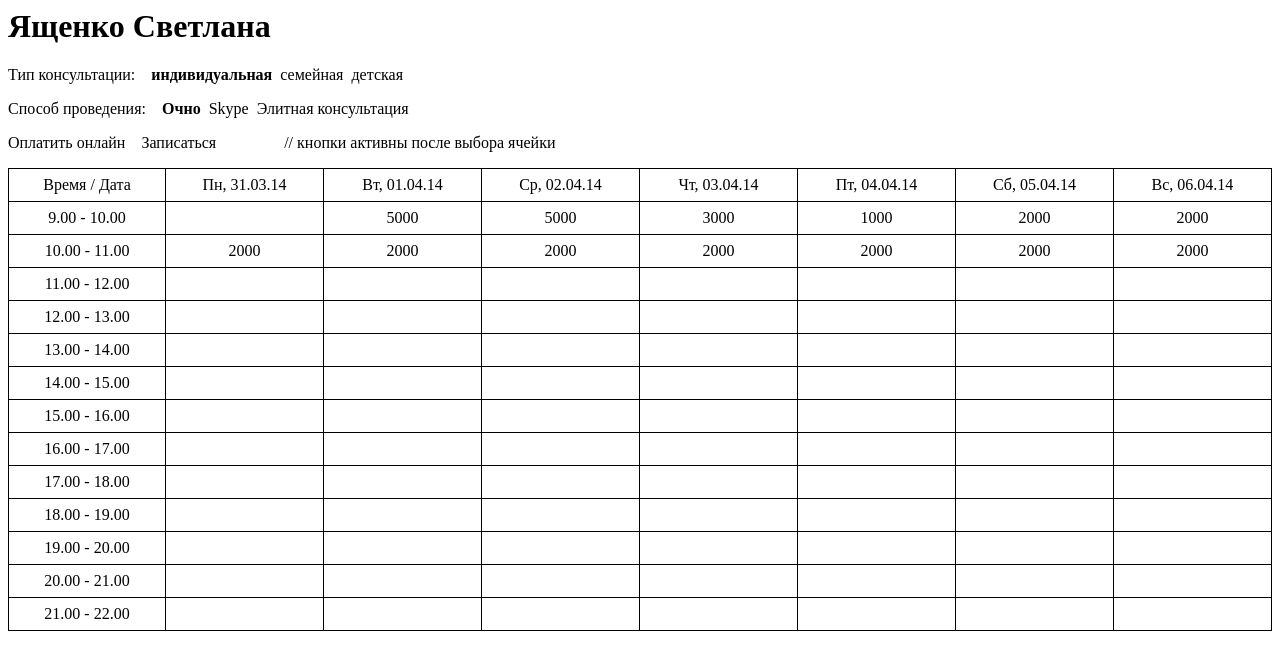
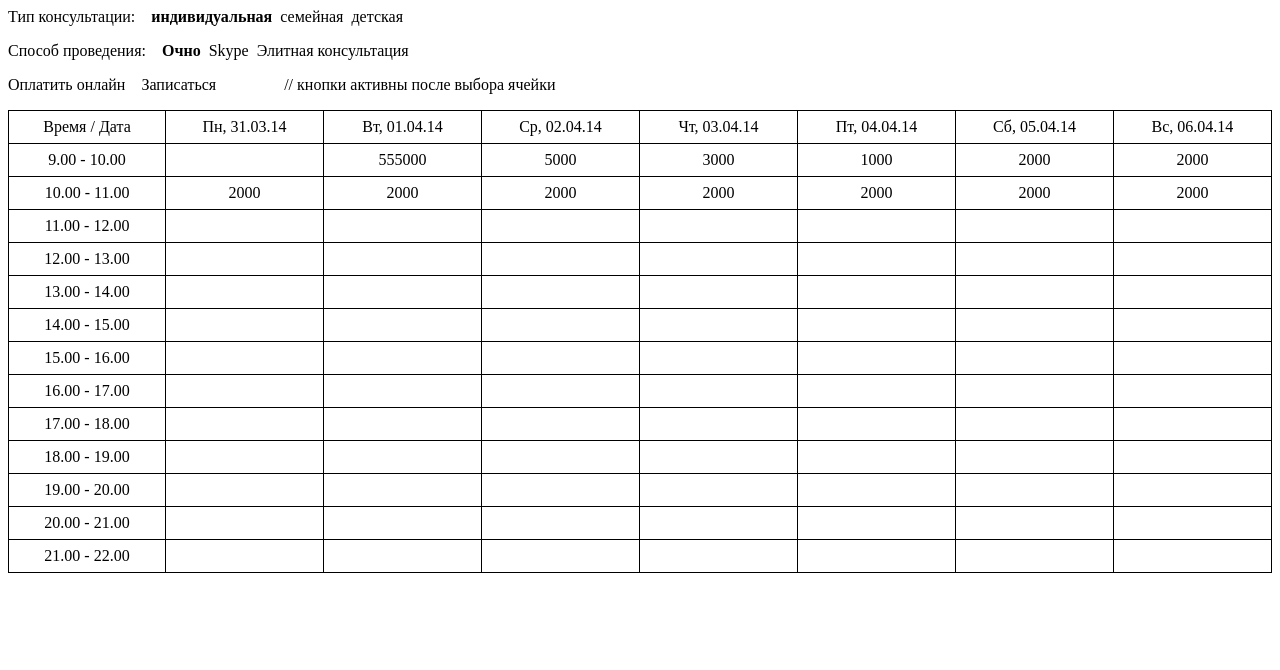
Before and after one commit to oleshko/sm, a Django app: page / in a window 1280 px wide. Shown: the top 670 px of the page. Run offline with Django 3.2, Linux system fonts and the light colour scheme; parts of the project's set-up code (start-up, migrations or seed data) failed here and were passed over.

Commit message:
amend last commit testing111

```diff
--- a/core/templates/consultations/index.html
+++ b/core/templates/consultations/index.html
@@ -12,7 +12,7 @@
 
 </style>
 
-<h1>Ященко Светлана</h1>
+
 <p>Тип консультации:&nbsp;&nbsp;&nbsp;&nbsp;<b>индивидуальная</b>&nbsp;&nbsp;семейная&nbsp;&nbsp;детская</p>
 <p>Способ проведения:&nbsp;&nbsp;&nbsp;&nbsp;<b>Очно</b>&nbsp;&nbsp;Skype&nbsp;&nbsp;Элитная консультация</p>
 <p>Оплатить онлайн&nbsp;&nbsp;&nbsp;&nbsp;Записаться &nbsp;&nbsp;&nbsp;&nbsp;&nbsp;&nbsp;&nbsp;&nbsp;&nbsp;&nbsp;&nbsp;&nbsp;&nbsp;&nbsp;&nbsp;&nbsp;//  кнопки активны после выбора ячейки</p>
@@ -34,7 +34,7 @@
 				<tr></tr>
 			</table>
 		</td>
-		<td>5000</td>
+		<td>555000</td>
 		<td>5000</td>
 		<td>3000</td>
 		<td>1000</td>
```
Also changed, not shown: 1 other file.
